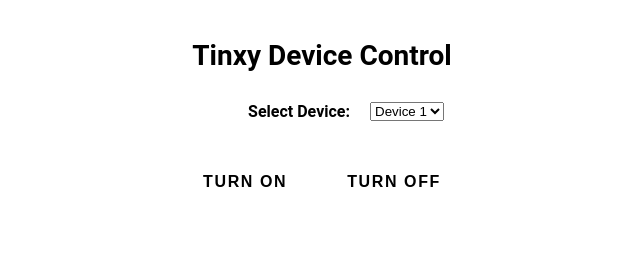
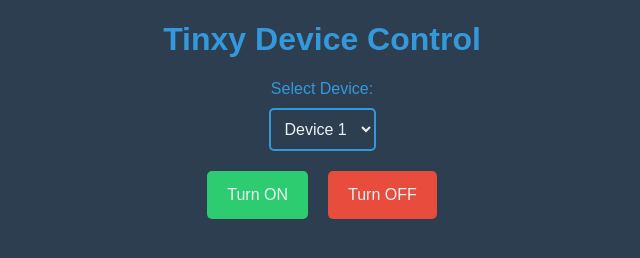
Before and after one commit to sdamn/SWARA, a plain HTML site: page index.html in a window 1280 px wide. Shown: the whole page, without its empty margins (318-958 px from the left). Drawn offline with Linux system fonts and the light colour scheme.

Commit message:
Update Style.css

```diff
--- a/style.css
+++ b/style.css
@@ -1,81 +1,56 @@
 body {
-    font-family: Roboto, sans-serif;
+  font-family: 'Arial', sans-serif;
+  background-color: #2c3e50;
+  color: #ecf0f1;
   margin: 0;
-    padding: 20px;
-    display: flex;
-    flex-direction: column;
-    align-items: center;
-    min-height: 100vh;
-    background-color: var(--surface-color);
+  padding: 0;
 }
 
 h1 {
-    font-size: 1.75em;
-    margin-bottom: 20px;
-    color: var(--primary-color);
+  text-align: center;
+  color: #3498db;
 }
 
 .container {
-    display: flex;
-    flex-wrap: wrap;
-    justify-content: center;
-    width: 100%;
-  }
-
-  .container > * {
-    margin: 10px;
+  margin: 20px auto;
+  text-align: center;
 }
 
 label {
-    width: 150px;
-    text-align: right;
-    font-weight: bold;
-    color: var(--on-surface-color);
+  display: block;
+  margin-bottom: 10px;
+  color: #3498db;
 }
 
-  input {
-    flex: 1;
-    padding: 5px 10px;
-    border: 1px solid var(--outline-color);
-    border-radius: 4px;
-    background-color: var(--surface-color);
+select {
+  padding: 10px;
   font-size: 16px;
+  border: 2px solid #3498db;
+  border-radius: 5px;
+  background-color: #2c3e50;
+  color: #ecf0f1;
 }
 
 .buttons {
   display: flex;
   justify-content: center;
-    margin-top: 20px;
 }
 
 button {
-    padding: 12px 20px;
+  padding: 15px 20px;
+  margin: 0 10px;
+  font-size: 16px;
   border: none;
-    border-radius: 4px;
-    font-size: 16px;
-    text-transform: uppercase;
-    font-weight: bold;
-    letter-spacing: 0.1em;
+  border-radius: 5px;
   cursor: pointer;
-    transition: background-color 0.2s ease-in-out;
 }
 
 #onBtn {
-    background-color: var(--success-color);
-    color: var(--on-success-color);
+  background-color: #2ecc71;
+  color: #ecf0f1;
 }
 
 #offBtn {
-    background-color: var(--error-color);
-    color: var(--on-error-color);
+  background-color: #e74c3c;
+  color: #ecf0f1;
 }
-
-  button:hover {
-    background-color: var(--primary-color);
-  }
-
-  @media (min-width: 768px) {
-    .container {
-      width: 700px;
-    }
-  }
```
Lines whose indentation alone changed are shown as unchanged.
